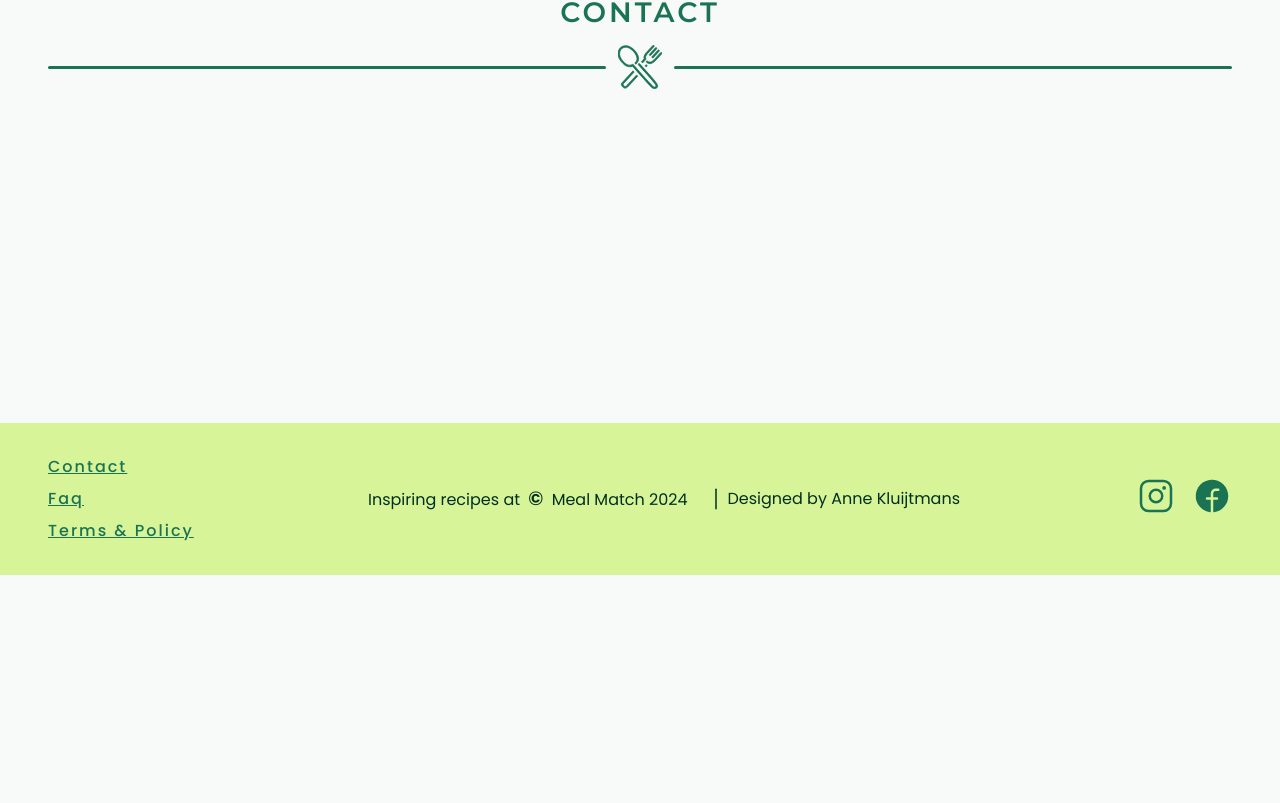
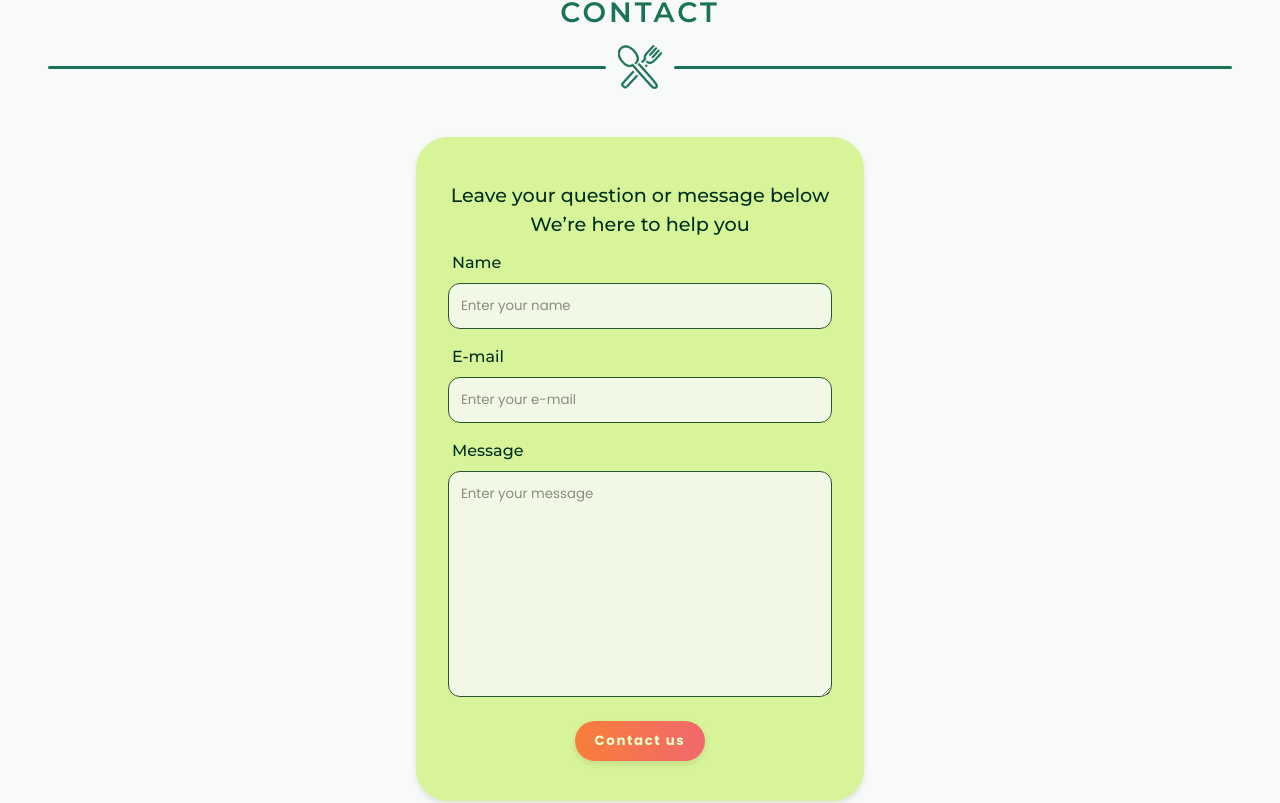
Before and after one commit to AnneKluytmans/novi-frontend-final-project-meal-match, a React (Vite) app: page /contact in a window 1280 px wide. Shown: the part 377-1180 px from the top of the page. Before the commit the page ends 952 px from the top, so only its background shows below. Built offline with nearby package versions, Linux system fonts and the light colour scheme; no server answers.

Commit message:
Implemented contact page with contact form

```diff
--- a/src/pages/contactPage/Contact.css
+++ b/src/pages/contactPage/Contact.css
@@ -1 +1,20 @@
 /* ------------------------------- Contact page styling -------------------------------- */
+
+.contact-form__container {
+    text-align: center;
+    background-color: var(--primary);
+    box-shadow: 0 3px 6px rgba(0, 0, 0, 0.1);
+    border-radius: 2rem;
+    max-width: 32rem;
+
+    padding: 2rem;
+    margin: 0 1rem 2rem;
+}
+
+.contact-form__container form {
+    display: flex;
+    flex-direction: column;
+    align-items: center;
+
+    gap: 1rem;
+}
--- a/src/pages/contactPage/Contact.jsx
+++ b/src/pages/contactPage/Contact.jsx
@@ -1,9 +1,23 @@
+import { useForm, FormProvider } from 'react-hook-form';
 import { ChatCircleText } from '@phosphor-icons/react';
 import Header from '../../components/header/Header.jsx';
 import SectionDivider from '../../components/misc/sectionDivider/SectionDivider.jsx';
+import TextField from '../../components/form/TextField/TextField.jsx';
+import EmailField from '../../components/form/emailField/EmailField.jsx';
+import TextArea from '../../components/form/textArea/TextArea.jsx';
+import Button from '../../components/buttons/button/Button.jsx';
 import './Contact.css';
 
+
 function Contact() {
+    const methods = useForm({
+        mode: 'onTouched',
+    });
+
+    function handleFormSubmit(data) {
+        console.log(data);
+    }
+
     return (
         <>
             <Header
@@ -14,6 +28,26 @@ function Contact() {
             <section className="outer-content-container">
                 <div className="inner-content-container__column">
                     <SectionDivider title="Contact" />
+                    <div className="contact-form__container">
+                        <h4 className="default-text-restrictor">
+                            Leave your question or message below
+                            <br/>
+                            We’re here to help you
+                        </h4>
+                        <FormProvider {...methods}>
+                            <form onSubmit={methods.handleSubmit(handleFormSubmit)} noValidate>
+                                <TextField name="name" label="Name" />
+                                <EmailField />
+                                <TextArea />
+                                <Button
+                                    type="submit"
+                                    className="btn btn__default"
+                                >
+                                    Contact us
+                                </Button>
+                            </form>
+                        </FormProvider>
+                    </div>
                 </div>
             </section>
         </>
```
